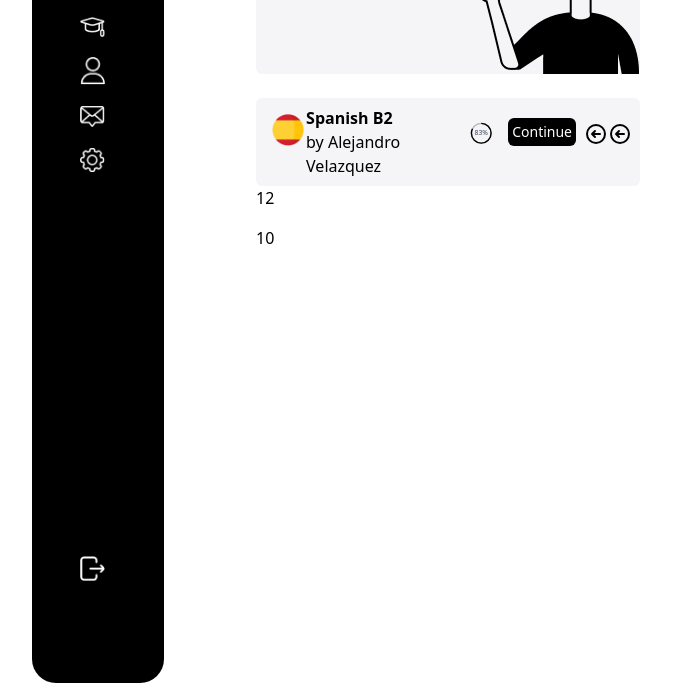
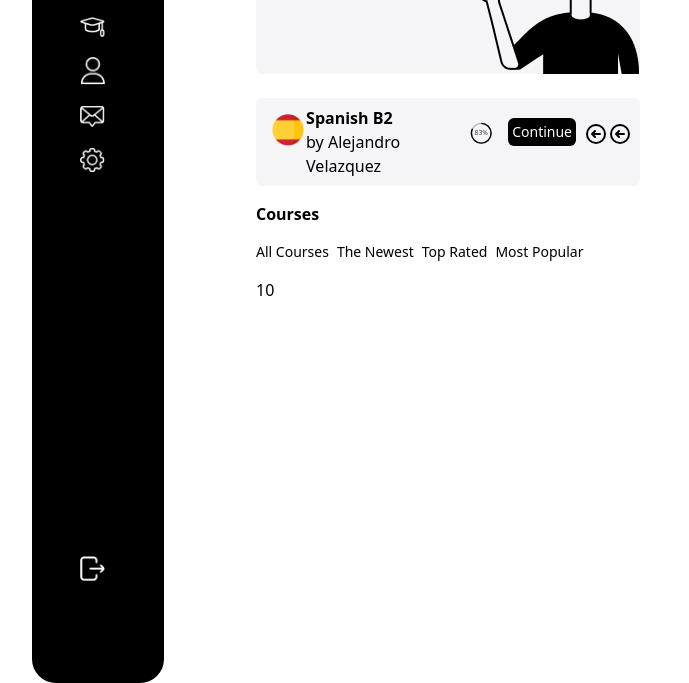
Before and after one commit to Shuvapandit/online-courses-dashboard, a plain HTML site: page index.html in a window 1280 px wide. Shown: the part 193-876 px from the top of the page, without its empty margins (0-689 px from the left). Drawn offline with nearby package versions, Linux system fonts and the light colour scheme.

Commit message:
2nd row 3rd and 4th part updated

```diff
--- a/index.html
+++ b/index.html
@@ -110,10 +110,35 @@
 
                   </div>
                     </div>
-                    <p>12</p>
+
                     </div>
                     <!-- end -->
+              <!-- start 3rd part 2nd row -->
+                    <div class="font-semibold">
+                    <p>Courses</p>
 
+                    </div>
+                   <!-- end 3rd part 2nd row -->
+                    <!-- start 4th part 2nd row -->
+                    <div class="flex flex-row text-sm">
+                      <div>
+                        <p>All Courses</p>
+                      </div>
+                      <div class="ml-2 ">
+                        <p>The Newest</p>
+
+                      </div>
+                      <div class="ml-2">
+                     <p>Top Rated</p>
+                      </div>
+                      <div class="ml-2">
+                      <p>Most Popular</p>
+                      </div>
+
+
+
+                    </div>
+                     <!-- end 4th part 2nd row -->
                     <div>
                       10
 
```
